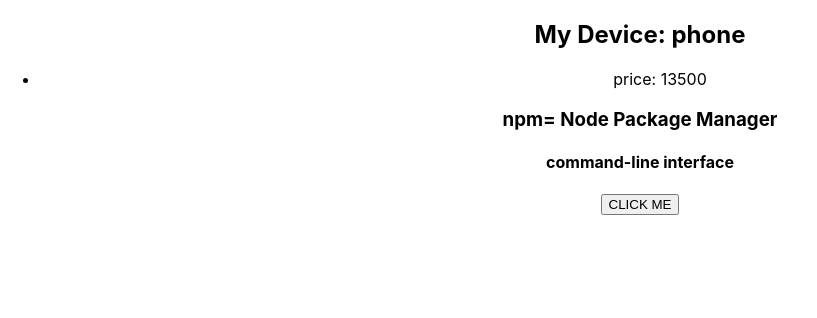
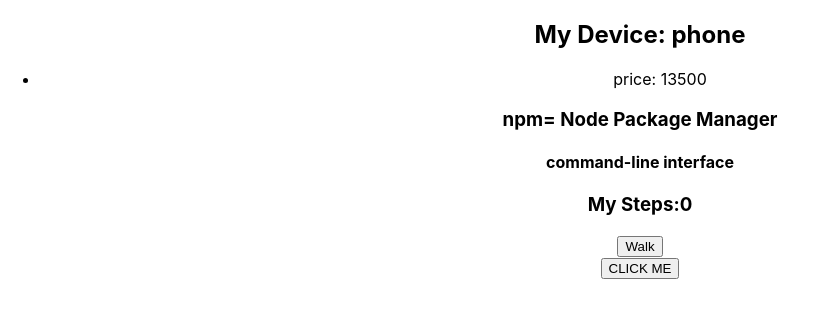
Before and after one commit to mdraselmiah95/understanding-react, a React (Create React App) app: page / in a window 1280 px wide. Shown: the top 318 px of the page, without its empty margins (0-817 px from the left). Built offline with nearby package versions, Linux system fonts and the light colour scheme.

Commit message:
WIP on understanding React

```diff
--- a/src/App.js
+++ b/src/App.js
@@ -3,12 +3,20 @@ import "./App.css";
 import Device from "./components/Device/Device";
 
 function App() {
-  const [steps, setSetsps] = useState([]);
+  const [steps, setSteps] = useState(0);
+  const handleIncreaseSteps = () => {
+    const newSteps = steps + 1;
+    setSteps(newSteps);
+  };
   return (
     <div className="App">
       <Device name="phone" price="13500" />
       <h3>npm= Node Package Manager </h3>
       <h4>command-line interface</h4>
+
+      <h3>My Steps:{steps}</h3>
+      <button onClick={handleIncreaseSteps}>Walk</button>
+      <br />
       <button>CLICK ME</button>
     </div>
   );
```
